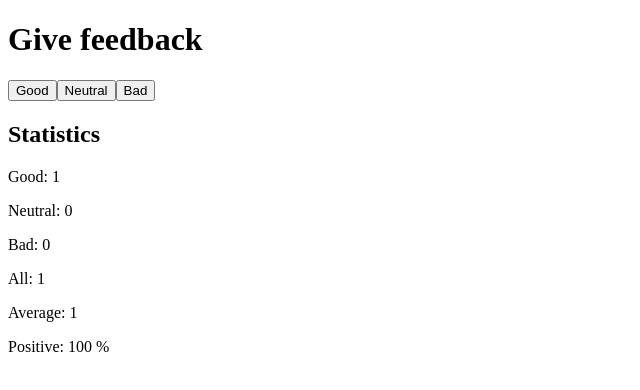
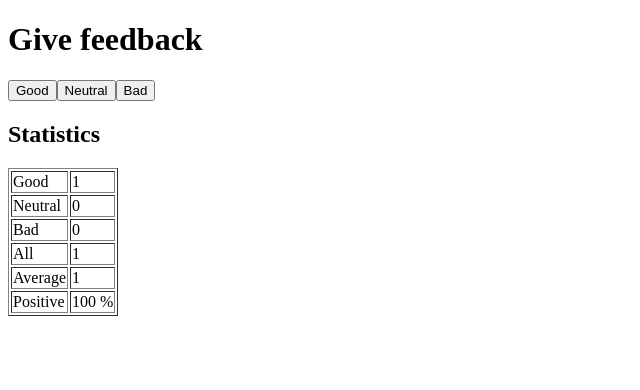
Before and after one commit to LendyAbel/FullStack-Course, a React (Vite) app in the folder part1/unicafe/: page / in a window 1280 px wide. Both pictures are taken after a click on the button "Good". Shown: the top 390 px of the page, without its empty margins (0-640 px from the left). Built offline with nearby package versions, Linux system fonts and the light colour scheme.

Commit message:
unicafe Step6

```diff
--- a/part1/unicafe/src/App.jsx
+++ b/part1/unicafe/src/App.jsx
@@ -10,10 +10,12 @@ const Button = ({ buttonText, onSmash }) => {
 };
 const Statistics = ({ statisticName, value }) => {
   return (
-    <p>
-      {statisticName}: {value}{" "}
-      {statisticName.toUpperCase() === "POSITIVE" ? "%" : null}
-    </p>
+    <tr>
+      <td>{statisticName}</td>
+      <td>
+        {value}{" "}{statisticName.toUpperCase() === "POSITIVE" ? "%" : null}
+      </td>
+    </tr>
   );
 };
 
@@ -56,12 +58,16 @@ const App = () => {
         ) : (
           <>
             <h2>Statistics</h2>
+            <table border={1}>
+              <tbody>
               <Statistics statisticName={"Good"} value={good} />
               <Statistics statisticName={"Neutral"} value={neutral} />
               <Statistics statisticName={"Bad"} value={bad} />
               <Statistics statisticName={"All"} value={total} />
               <Statistics statisticName={"Average"} value={average} />
               <Statistics statisticName={"Positive"} value={positive} />
+              </tbody>
+            </table>
           </>
         )}
       </div>
```
Lines whose indentation alone changed are shown as unchanged.
